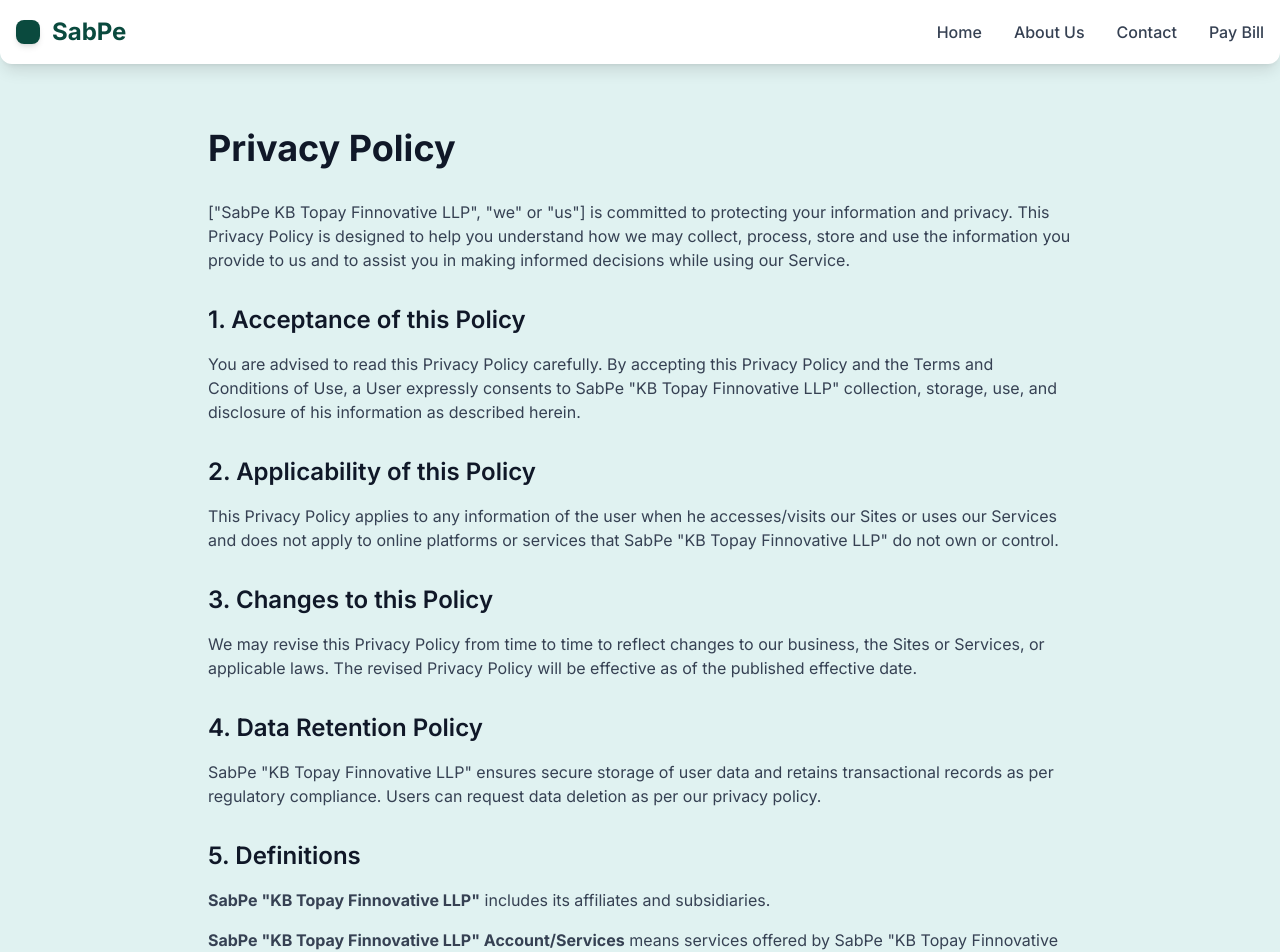
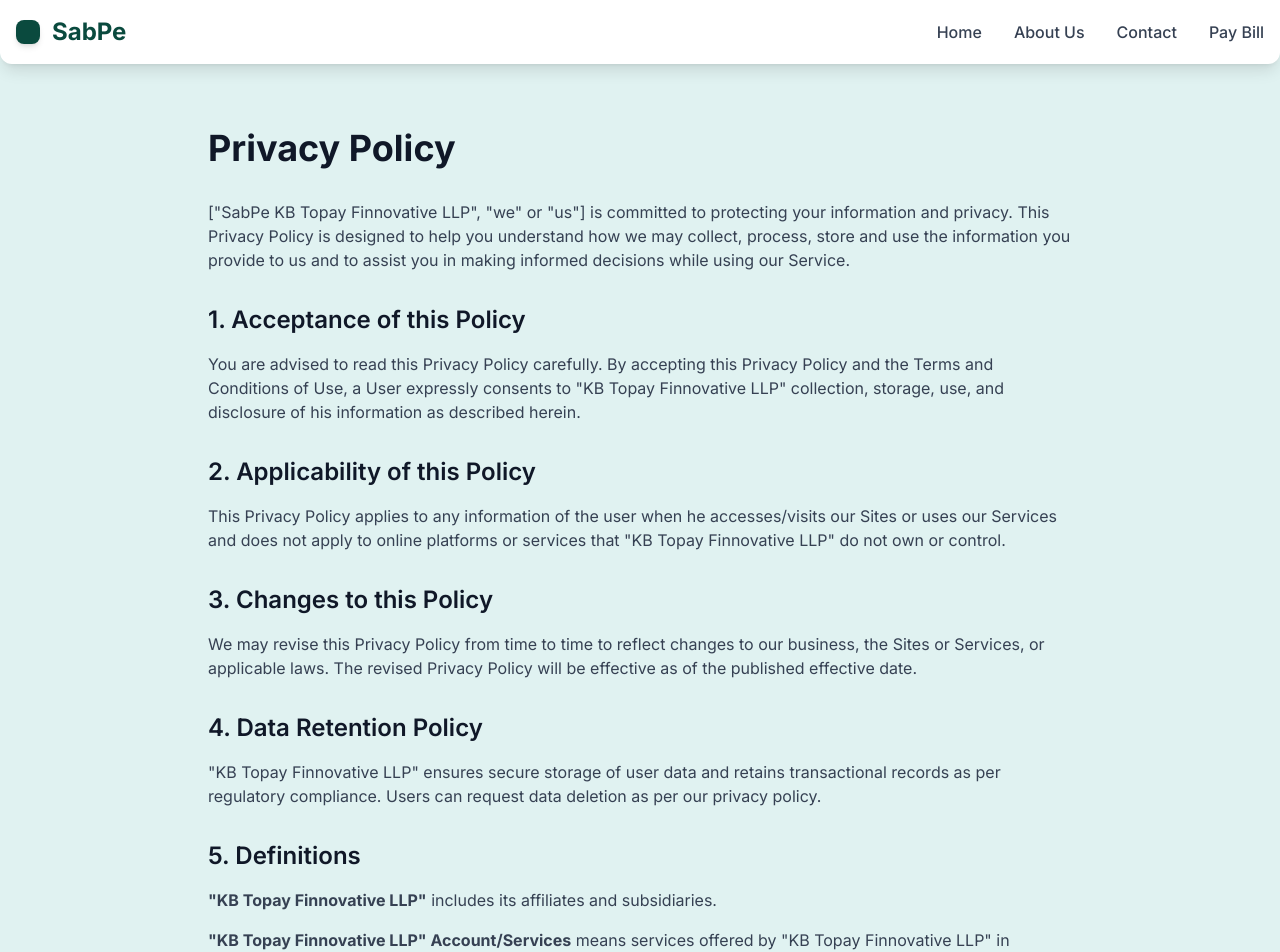
Before and after one commit to ParasUpadhayay-Clickpe/utility-sabpe, a Next.js app: page /privacy-policy in a window 1280 px wide. Shown: the top 952 px of the page. Built offline with nearby package versions, Linux system fonts and the light colour scheme.

Commit message:
refactor: remove "SabPe" prefix from references to KB Topay Finnovative LLP in privacy policy and terms and conditions

```diff
--- a/src/app/privacy-policy/page.tsx
+++ b/src/app/privacy-policy/page.tsx
@@ -11,13 +11,13 @@
                 <h2 className="text-2xl font-semibold text-gray-900 mt-8 mb-4">1. Acceptance of this Policy</h2>
                 <p className="mb-6">
                     You are advised to read this Privacy Policy carefully. By accepting this Privacy Policy and the Terms and
-                    Conditions of Use, a User expressly consents to SabPe "KB Topay Finnovative LLP" collection, storage, use, and disclosure of his
+                    Conditions of Use, a User expressly consents to "KB Topay Finnovative LLP" collection, storage, use, and disclosure of his
                     information as described herein.
                 </p>
                 <h2 className="text-2xl font-semibold text-gray-900 mt-8 mb-4">2. Applicability of this Policy</h2>
                 <p className="mb-6">
                     This Privacy Policy applies to any information of the user when he accesses/visits our Sites or uses our
-                    Services and does not apply to online platforms or services that SabPe "KB Topay Finnovative LLP" do not own or control.
+                    Services and does not apply to online platforms or services that "KB Topay Finnovative LLP" do not own or control.
                 </p>
                 <h2 className="text-2xl font-semibold text-gray-900 mt-8 mb-4">3. Changes to this Policy</h2>
                 <p className="mb-6">
@@ -27,12 +27,12 @@
                 </p>
                 <h2 className="text-2xl font-semibold text-gray-900 mt-8 mb-4">4. Data Retention Policy</h2>
                 <p className="mb-6">
-                    SabPe "KB Topay Finnovative LLP" ensures secure storage of user data and retains transactional records as per regulatory compliance.
+                    "KB Topay Finnovative LLP" ensures secure storage of user data and retains transactional records as per regulatory compliance.
                     Users can request data deletion as per our privacy policy.
                 </p>
                 <h2 className="text-2xl font-semibold text-gray-900 mt-8 mb-4">5. Definitions</h2>
-                <p className="mb-4"><strong>SabPe "KB Topay Finnovative LLP"</strong> includes its affiliates and subsidiaries.</p>
-                <p className="mb-4"><strong>SabPe "KB Topay Finnovative LLP" Account/Services</strong> means services offered by SabPe "KB Topay Finnovative LLP" in connection with your account.</p>
+                <p className="mb-4"><strong>"KB Topay Finnovative LLP"</strong> includes its affiliates and subsidiaries.</p>
+                <p className="mb-4"><strong>"KB Topay Finnovative LLP" Account/Services</strong> means services offered by "KB Topay Finnovative LLP" in connection with your account.</p>
                 <p className="mb-4"><strong>Personal Data/Information</strong> means personal information that can identify a person.</p>
                 <p className="mb-4"><strong>Process</strong> means any method we handle Personal Data whether or not by automated means.</p>
                 <h2 className="text-2xl font-semibold text-gray-900 mt-8 mb-4">6. Information We Collect</h2>
@@ -49,7 +49,7 @@
                     <li>Complying with legal requirements</li>
                 </ul>
                 <h2 className="text-2xl font-semibold text-gray-900 mt-8 mb-4">9. Information Security</h2>
-                <p className="mb-6">SabPe "KB Topay Finnovative LLP" employs stringent security measures. Sensitive information is encrypted.</p>
+                <p className="mb-6">"KB Topay Finnovative LLP" employs stringent security measures. Sensitive information is encrypted.</p>
                 <h2 className="text-2xl font-semibold text-gray-900 mt-8 mb-4">10. Contact Us</h2>
                 <p className="mb-6">For queries regarding this Privacy Policy, contact support@sabpe.com.</p>
             </div>
--- a/src/app/terms-and-conditions/page.tsx
+++ b/src/app/terms-and-conditions/page.tsx
@@ -4,14 +4,14 @@
             <h1 className="text-4xl font-bold text-gray-900 mb-8">Terms And Conditions</h1>
             <div className="prose prose-lg max-w-none text-gray-700">
                 <p className="mb-6">
-                    These terms govern your use of SabPe "KB Topay Finnovative LLP" services including online payments and related features. Please read them carefully.
+                    These terms govern your use of "KB Topay Finnovative LLP" services including online payments and related features. Please read them carefully.
                 </p>
                 <h2 className="text-2xl font-semibold text-gray-900 mt-8 mb-4">General</h2>
-                <p className="mb-6">This website and app are operated by SabPe "KB Topay Finnovative LLP". By using the Services, you agree to these terms.</p>
+                <p className="mb-6">This website and app are operated by "KB Topay Finnovative LLP". By using the Services, you agree to these terms.</p>
                 <h2 className="text-2xl font-semibold text-gray-900 mt-8 mb-4">Eligibility</h2>
                 <p className="mb-6">You must be 18+ and legally capable to form binding contracts in India, or a registered entity operating in India.</p>
                 <h2 className="text-2xl font-semibold text-gray-900 mt-8 mb-4">Registration</h2>
-                <p className="mb-6">Provide true, accurate, current and complete information. SabPe "KB Topay Finnovative LLP" may reject or terminate access for violations.</p>
+                <p className="mb-6">Provide true, accurate, current and complete information. "KB Topay Finnovative LLP" may reject or terminate access for violations.</p>
                 <h2 className="text-2xl font-semibold text-gray-900 mt-8 mb-4">Payment Types</h2>
                 <p className="mb-6">Services include Rent, Utility, Vendor, GST and others as specified. Users are responsible for tax implications.</p>
                 <h2 className="text-2xl font-semibold text-gray-900 mt-8 mb-4">User Obligations</h2>
@@ -22,11 +22,11 @@
                     <li>Bear applicable taxes</li>
                 </ul>
                 <h2 className="text-2xl font-semibold text-gray-900 mt-8 mb-4">Security</h2>
-                <p className="mb-6">Users are responsible for safeguarding credentials. SabPe "KB Topay Finnovative LLP" employs robust security practices.</p>
+                <p className="mb-6">Users are responsible for safeguarding credentials. "KB Topay Finnovative LLP" employs robust security practices.</p>
                 <h2 className="text-2xl font-semibold text-gray-900 mt-8 mb-4">Payment Terms - Fees</h2>
                 <p className="mb-6">Convenience fees are disclosed prior to transaction and are non-refundable, except for technical failures.</p>
                 <h2 className="text-2xl font-semibold text-gray-900 mt-8 mb-4">Limitation of Liability</h2>
-                <p className="mb-6">To the maximum extent permitted by law, SabPe "KB Topay Finnovative LLP" is not liable for indirect or consequential damages.</p>
+                <p className="mb-6">To the maximum extent permitted by law, "KB Topay Finnovative LLP" is not liable for indirect or consequential damages.</p>
                 <h2 className="text-2xl font-semibold text-gray-900 mt-8 mb-4">Contact Information</h2>
                 <p className="mb-6">For queries, contact support@sabpe.com.</p>
             </div>
```
